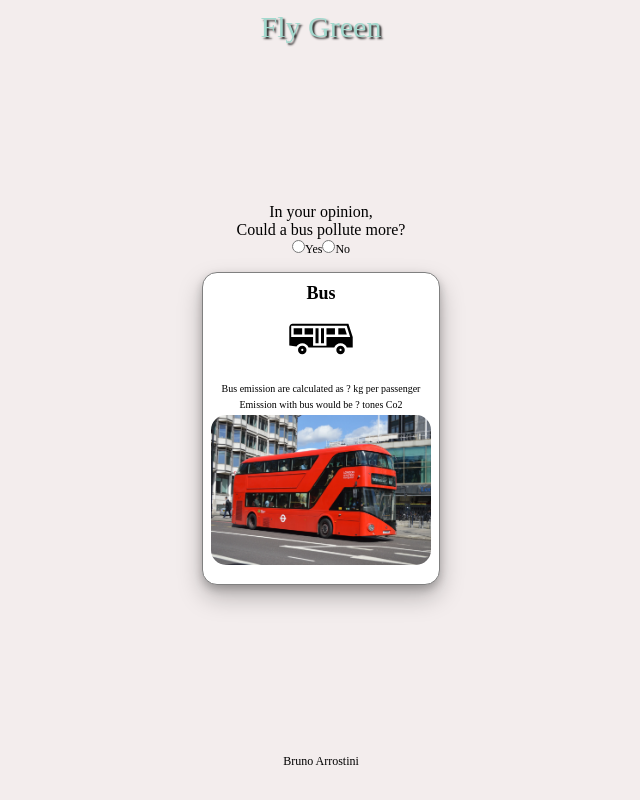
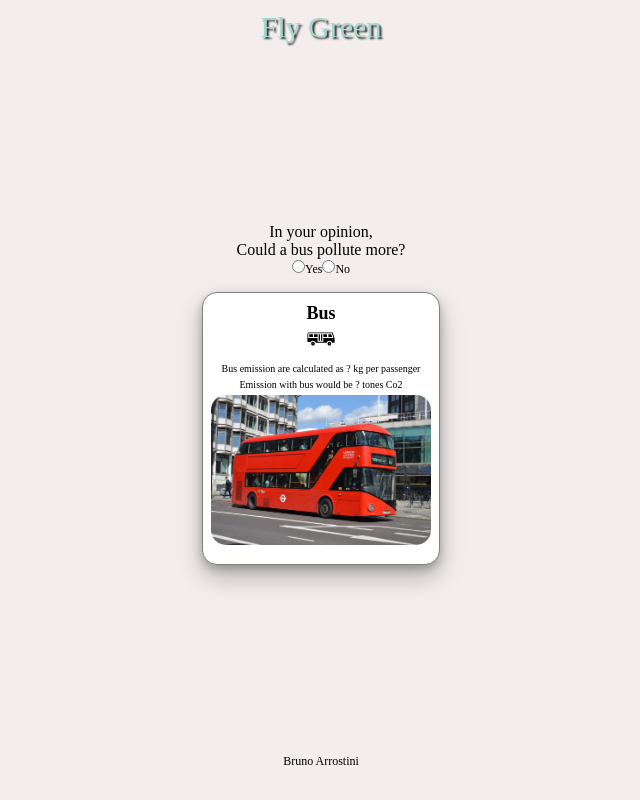
Before and after one commit to BrunoArrostini/fly-green, a React (Create React App) app: page /compared in a window 1280 px wide. Both pictures are taken after a click on the button "Confirm". Shown: the whole page, without its empty margins (319-959 px from the left). Built offline with nearby package versions, Linux system fonts and the light colour scheme; a web font is replaced by a local one.

Commit message:
bug fixed

```diff
--- a/src/components/Compared/Compared.js
+++ b/src/components/Compared/Compared.js
@@ -41,7 +41,7 @@ const Compared = () => {
             </label>
           </div>
           {!isClicked ? <BtnLearn type="submit" onClick={showButton}>Confirm</BtnLearn>
-          : <Box title={"Bus"} icon={<GiBus style={{fontSize:"70px"}}/>} text={"Bus emission are calculated as ? kg per passenger"}
+          : <Box title={"Bus"} icon={<GiBus style={{fontSize:"30px"}}/>} text={"Bus emission are calculated as ? kg per passenger"}
           result={"Emission with bus would be ? tones Co2" } image={bus} />}
           </FormWrapper>
 
--- a/src/components/Results/Results.js
+++ b/src/components/Results/Results.js
@@ -1,13 +1,12 @@
 import React from 'react'
 import axios from 'axios'
-import { useParams, useNavigate, Link } from 'react-router-dom'
+import { useParams, useNavigate} from 'react-router-dom'
 import { useEffect, useState } from 'react'
 import ResList from '../ResList/ResList'
 import {Container, InfoBox, Info, Wrapper, BtnLearn} from './results.styled'
 import Loader from "../Loader/Loader"
 import justice from "../../images/justice.gif"
 import {MdAirplaneTicket} from "react-icons/md"
-import Compared from '../Compared/Compared'
 
 
 const Results = () => {
```
Also changed, not shown: 8 other files (tests, documents, lock files or other folders).
